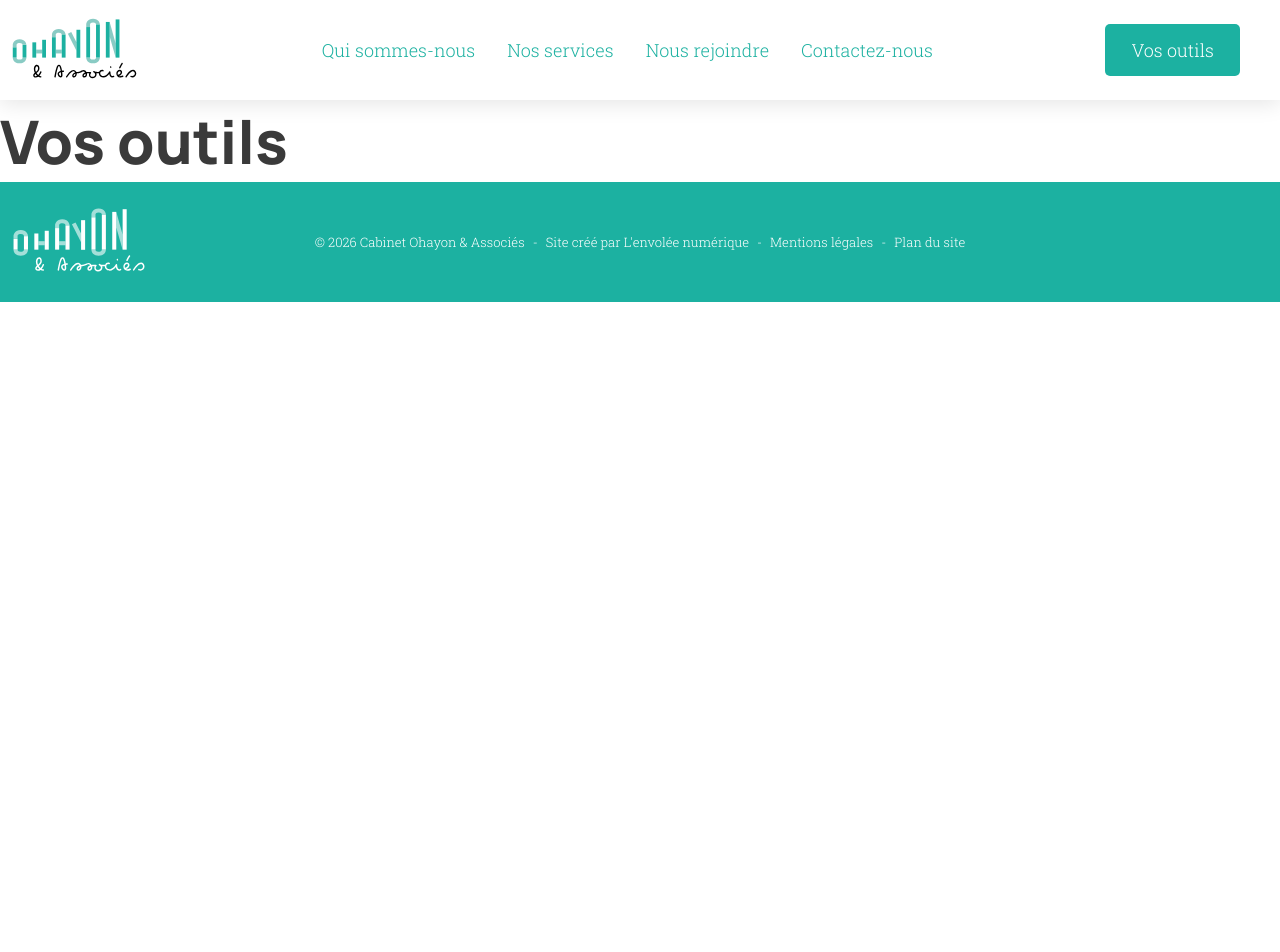
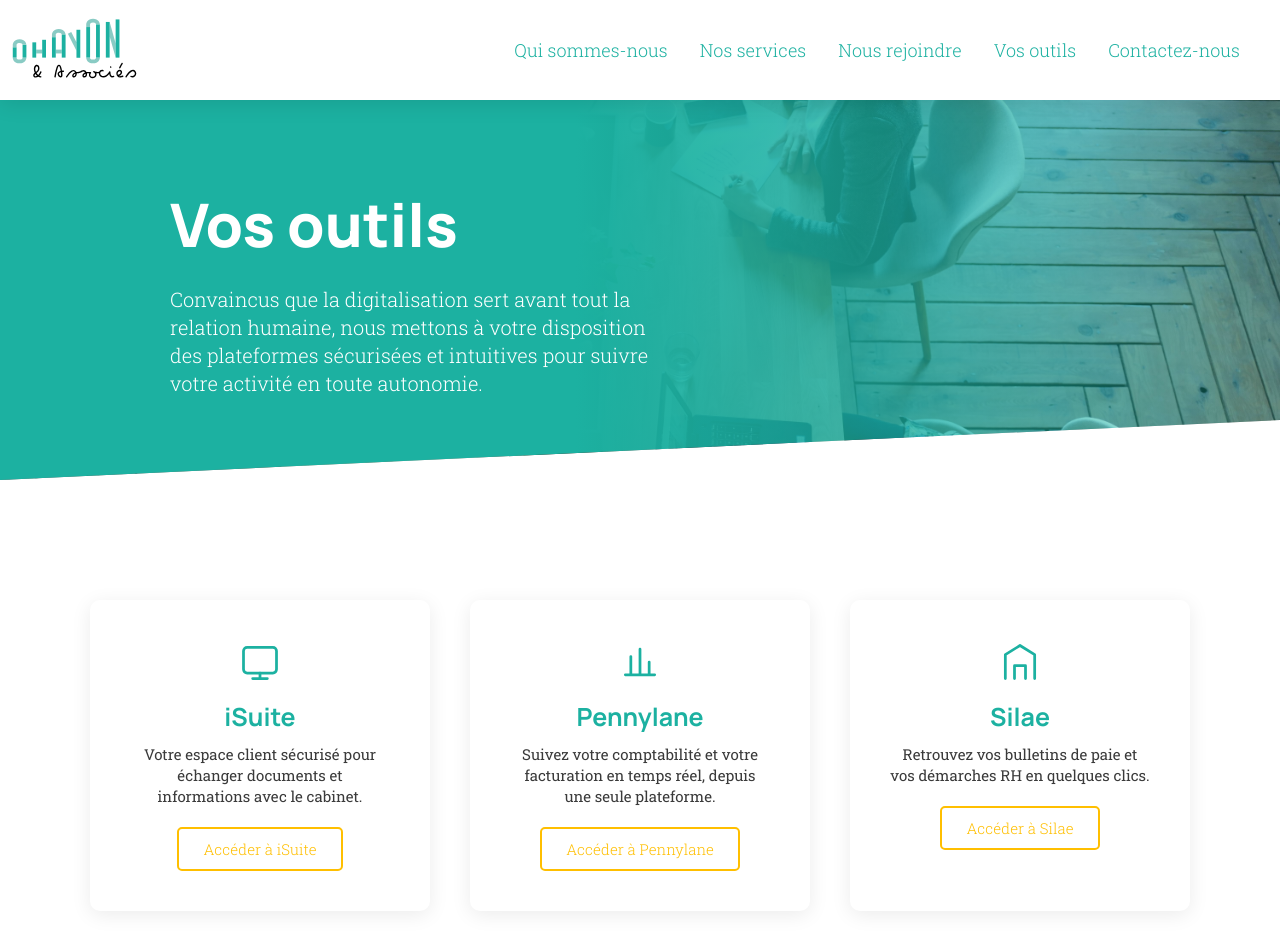
Before and after one commit to Marie-Garde/ohayon, a Nuxt app: page /vos-outils in a window 1280 px wide. Shown: the top 952 px of the page. Before the commit the page ends 800 px from the top, so only its background shows below. Built offline with nearby package versions, Linux system fonts and the light colour scheme.

Commit message:
add vos-outils page with client platforms access
Add page hero and tools grid (iSuite, Pennylane, Silae) for the
client tools page, and align its navbar entry with the other nav
links instead of a standalone CTA button.

Co-Authored-By: Claude Sonnet 4.6 <noreply@anthropic.com>

```diff
--- a/app/components/AppNavbar.vue
+++ b/app/components/AppNavbar.vue
@@ -11,10 +11,9 @@
       <li><NuxtLink to="/qui-sommes-nous">Qui sommes-nous</NuxtLink></li>
       <li><NuxtLink to="/nos-services">Nos services</NuxtLink></li>
       <li><NuxtLink to="/nous-rejoindre">Nous rejoindre</NuxtLink></li>
+      <li><NuxtLink to="/vos-outils">Vos outils</NuxtLink></li>
       <li><NuxtLink to="/contact">Contactez-nous</NuxtLink></li>
     </ul>
-
-    <NuxtLink to="/vos-outils" class="navbar__btn">Vos outils</NuxtLink>
   </nav>
 </template>
 
@@ -72,28 +71,6 @@ onMounted(() => {
   color: var(--color-text);
 }
 
-.navbar__btn {
-  font-family: var(--font-body);
-  font-weight: 300;
-  font-size: 18px;
-  color: #fff;
-  background-color: var(--color-primary);
-  border: 2px solid transparent;
-  border-radius: 5px;
-  padding: 12px 24px;
-  text-decoration: none;
-  transition:
-    background-color 0.3s,
-    color 0.3s,
-    border-color 0.3s;
-}
-
-.navbar__btn:hover {
-  background-color: #fff;
-  color: var(--color-primary);
-  border: 2px solid var(--color-primary);
-}
-
 .navbar--scrolled {
   height: 60px;
 }
@@ -101,8 +78,4 @@ onMounted(() => {
 .navbar--scrolled .navbar__logo img {
   height: 50px;
 }
-
-.navbar--scrolled .navbar__btn {
-  padding: 10px 24px;
-}
 </style>
--- /dev/null
+++ b/app/components/vos-outils/PageHero.vue
@@ -0,0 +1,80 @@
+<template>
+  <section class="page-hero">
+    <div class="page-hero__overlay"></div>
+    <img
+      src="~/assets/illustrations/images/home/image.jpg"
+      alt="Cabinet Ohayon & Associés"
+      class="page-hero__image"
+    />
+    <div class="page-hero__content">
+      <h1>Vos outils</h1>
+      <p class="page-hero__lead">
+        Convaincus que la digitalisation sert avant tout la relation humaine,
+        nous mettons à votre disposition des plateformes sécurisées et
+        intuitives pour suivre votre activité en toute autonomie.
+      </p>
+    </div>
+  </section>
+</template>
+
+<style scoped>
+.page-hero {
+  position: relative;
+  width: 100%;
+  height: 380px;
+  overflow: hidden;
+  clip-path: polygon(
+    0 0,
+    100% 0,
+    100% calc(100% - var(--slant-height)),
+    0 100%
+  );
+}
+
+.page-hero__image {
+  position: absolute;
+  inset: 0;
+  width: 100%;
+  height: 100%;
+  object-fit: cover;
+  z-index: 0;
+}
+
+.page-hero__overlay {
+  position: absolute;
+  inset: 0;
+  z-index: 1;
+  background: linear-gradient(
+    to right,
+    var(--color-primary) 45%,
+    rgba(28, 177, 161, 0.75) 70%,
+    rgba(28, 177, 161, 0.3) 100%
+  );
+}
+
+.page-hero__content {
+  position: relative;
+  z-index: 2;
+  display: flex;
+  flex-direction: column;
+  align-items: flex-start;
+  justify-content: center;
+  height: 100%;
+  max-width: 1100px;
+  margin: 0 auto;
+  padding: 0 80px;
+}
+
+.page-hero__content h1 {
+  color: #fff;
+  margin: 0 0 20px;
+}
+
+.page-hero__lead {
+  color: #fff;
+  font-weight: 300;
+  font-size: 20px;
+  margin: 0;
+  max-width: 500px;
+}
+</style>
--- /dev/null
+++ b/app/components/vos-outils/ToolsGrid.vue
@@ -0,0 +1,149 @@
+<template>
+  <section class="tools">
+    <div class="tools__grid">
+      <a
+        class="tools__card"
+        href="#"
+        target="_blank"
+        rel="noopener"
+      >
+        <svg
+          class="tools__icon"
+          viewBox="0 0 24 24"
+          fill="none"
+          stroke="var(--color-primary)"
+          stroke-width="1.5"
+          stroke-linecap="round"
+          stroke-linejoin="round"
+        >
+          <rect x="3" y="4" width="18" height="14" rx="2" />
+          <path d="M8 21h8M12 18v3" />
+        </svg>
+        <h3>iSuite</h3>
+        <p>
+          Votre espace client sécurisé pour échanger documents et
+          informations avec le cabinet.
+        </p>
+        <span class="tools__link">Accéder à iSuite</span>
+      </a>
+
+      <a
+        class="tools__card"
+        href="#"
+        target="_blank"
+        rel="noopener"
+      >
+        <svg
+          class="tools__icon"
+          viewBox="0 0 24 24"
+          fill="none"
+          stroke="var(--color-primary)"
+          stroke-width="1.5"
+          stroke-linecap="round"
+          stroke-linejoin="round"
+        >
+          <path d="M4 19h16M7 19V9M12 19V5M17 19v-7" />
+        </svg>
+        <h3>Pennylane</h3>
+        <p>
+          Suivez votre comptabilité et votre facturation en temps réel,
+          depuis une seule plateforme.
+        </p>
+        <span class="tools__link">Accéder à Pennylane</span>
+      </a>
+
+      <a
+        class="tools__card"
+        href="#"
+        target="_blank"
+        rel="noopener"
+      >
+        <svg
+          class="tools__icon"
+          viewBox="0 0 24 24"
+          fill="none"
+          stroke="var(--color-primary)"
+          stroke-width="1.5"
+          stroke-linecap="round"
+          stroke-linejoin="round"
+        >
+          <path d="M4 21V8l8-5 8 5v13" />
+          <path d="M9 21v-7h6v7" />
+        </svg>
+        <h3>Silae</h3>
+        <p>
+          Retrouvez vos bulletins de paie et vos démarches RH en quelques
+          clics.
+        </p>
+        <span class="tools__link">Accéder à Silae</span>
+      </a>
+    </div>
+  </section>
+</template>
+
+<style scoped>
+.tools {
+  padding: 120px 40px 130px;
+}
+
+.tools__grid {
+  display: grid;
+  grid-template-columns: repeat(3, 1fr);
+  gap: 40px;
+  max-width: 1100px;
+  margin: 0 auto;
+}
+
+.tools__card {
+  display: flex;
+  flex-direction: column;
+  align-items: center;
+  text-align: center;
+  text-decoration: none;
+  padding: 40px 25px;
+  border-radius: 10px;
+  box-shadow: 0 4px 20px rgba(0, 0, 0, 0.08);
+  transition:
+    transform 0.3s,
+    box-shadow 0.3s;
+}
+
+.tools__card:hover {
+  transform: translateY(-5px);
+  box-shadow: 0 8px 25px rgba(0, 0, 0, 0.12);
+}
+
+.tools__icon {
+  width: 44px;
+  height: 44px;
+  margin-bottom: 15px;
+}
+
+.tools__card h3 {
+  color: var(--color-primary);
+  margin: 0 0 10px;
+}
+
+.tools__card p {
+  margin: 0 0 20px;
+  max-width: 90%;
+}
+
+.tools__link {
+  font-family: var(--font-body);
+  font-weight: 300;
+  font-size: 15px;
+  color: var(--color-secondary);
+  border: 2px solid var(--color-secondary);
+  border-radius: 5px;
+  padding: 10px 24px;
+  transition:
+    background-color 0.3s,
+    color 0.3s;
+}
+
+.tools__card:hover .tools__link {
+  background-color: var(--color-secondary);
+  color: #fff;
+}
+</style>
--- a/app/pages/vos-outils.vue
+++ b/app/pages/vos-outils.vue
@@ -1,5 +1,6 @@
 <template>
   <div>
-    <h1>Vos outils</h1>
+    <VosOutilsPageHero />
+    <VosOutilsToolsGrid />
   </div>
 </template>
```
